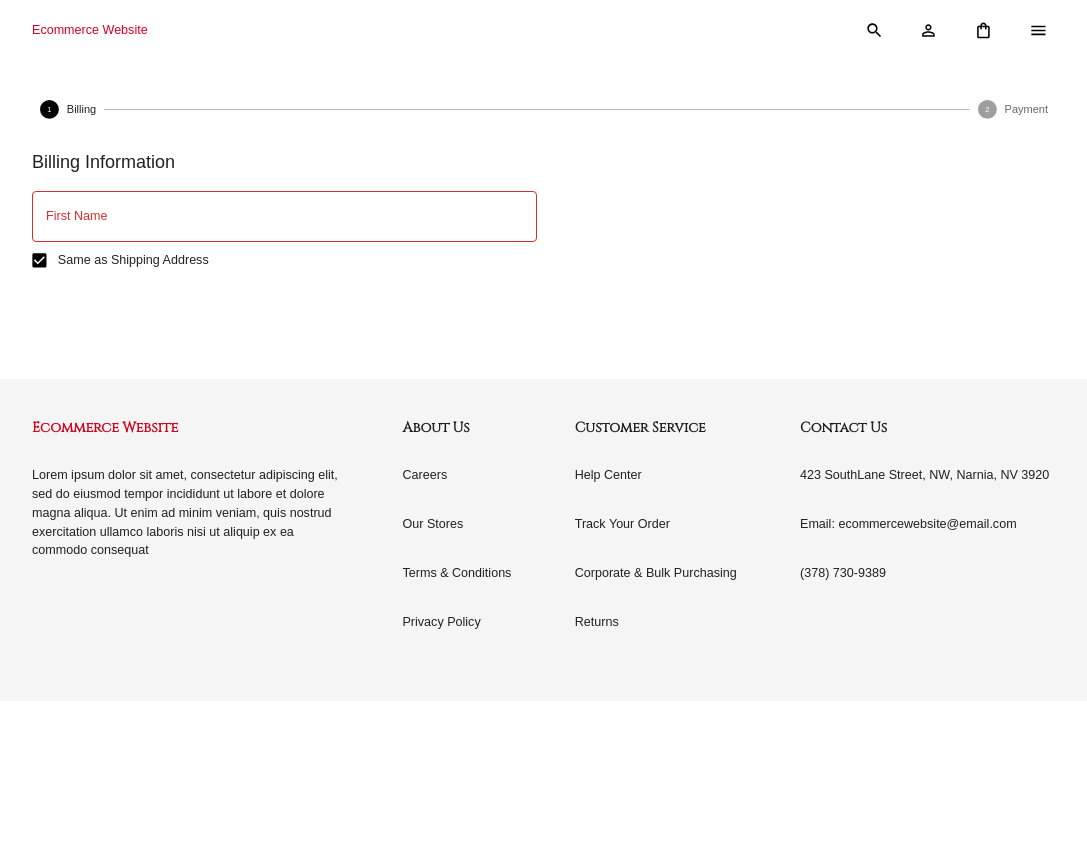
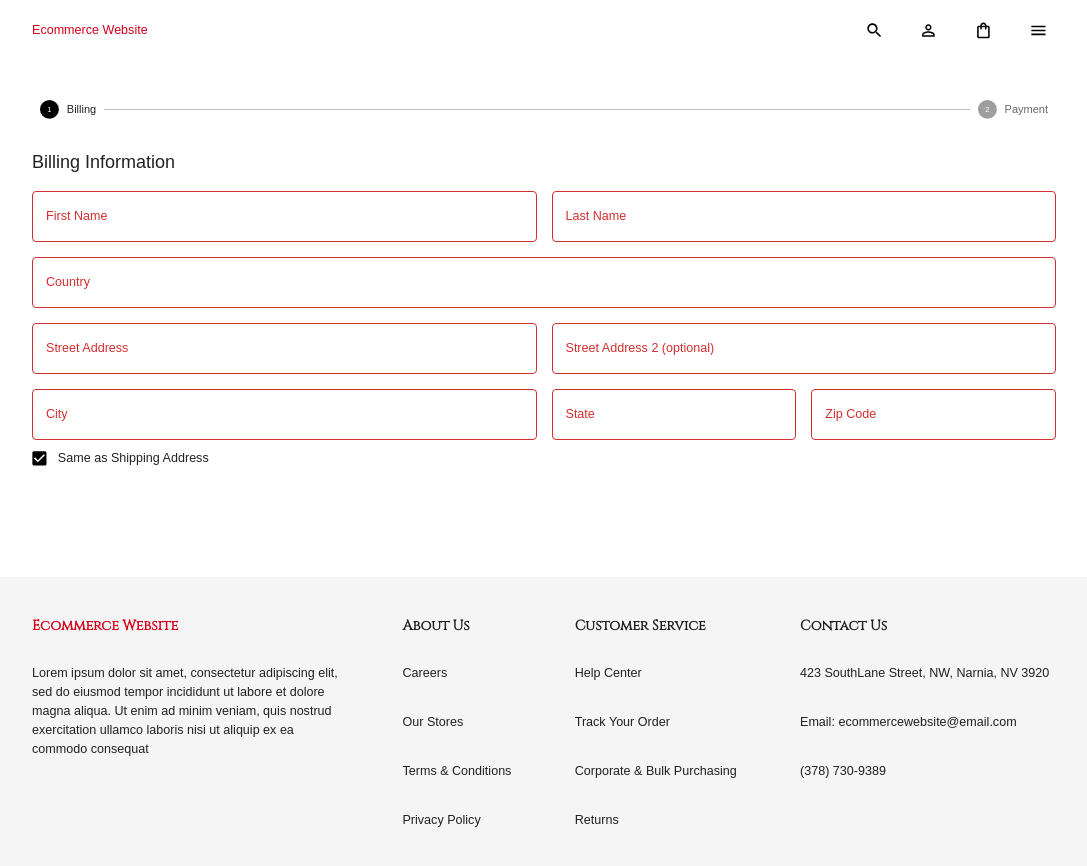
Before and after one commit to brosmar18/ecommerce-client, a React (Create React App) app: page /checkout in a window 1280 px wide. Shown: the top 866 px of the page, without its empty margins (96-1183 px from the left). Before the commit the page ends 800 px from the top, so only its background shows below. Built offline with nearby package versions, Linux system fonts and the light colour scheme; a web font is replaced by a local one.

Commit message:
textFields added

```diff
--- a/src/pages/Checkout/AddressForm.jsx
+++ b/src/pages/Checkout/AddressForm.jsx
@@ -45,9 +45,92 @@ const AddressForm = ({
                 helperText={formattedHelper("firstName")}
                 sx={{ gridColumn: "span 2" }}
             />
-
+            <TextField
+                fullWidth
+                type="text"
+                label="Last Name"
+                onBlur={handleBlur}
+                onChange={handleChange}
+                value={values.lastName}
+                name={formattedName("lastName")}
+                error={formattedError("lastName")}
+                helperText={formattedHelper("lastName")}
+                sx={{ gridColumn: "span 2" }}
+            />
+            <TextField
+                fullWidth
+                type="text"
+                label="Country"
+                onBlur={handleBlur}
+                onChange={handleChange}
+                value={values.country}
+                name={formattedName("country")}
+                error={formattedError("country")}
+                helperText={formattedHelper("country")}
+                sx={{ gridColumn: "span 4" }}
+            />
+            <TextField
+                fullWidth
+                type="text"
+                label="Street Address"
+                onBlur={handleBlur}
+                onChange={handleChange}
+                value={values.street1}
+                name={formattedName("street1")}
+                error={formattedError("street1")}
+                helperText={formattedHelper("street1")}
+                sx={{ gridColumn: "span 2" }}
+            />
+            <TextField
+                fullWidth
+                type="text"
+                label="Street Address 2 (optional)"
+                onBlur={handleBlur}
+                onChange={handleChange}
+                value={values.street2}
+                name={formattedName("street2")}
+                error={formattedError("street2")}
+                helperText={formattedHelper("street2")}
+                sx={{ gridColumn: "span 2" }}
+            />
+            <TextField
+                fullWidth
+                type="text"
+                label="City"
+                onBlur={handleBlur}
+                onChange={handleChange}
+                value={values.city}
+                name={formattedName("city")}
+                error={formattedError("city")}
+                helperText={formattedHelper("city")}
+                sx={{ gridColumn: "span 2" }}
+            />
+            <TextField
+                fullWidth
+                type="text"
+                label="State"
+                onBlur={handleBlur}
+                onChange={handleChange}
+                value={values.state}
+                name={formattedName("state")}
+                error={formattedError("state")}
+                helperText={formattedHelper("state")}
+                sx={{ gridColumn: "1fr" }}
+            />
+            <TextField
+                fullWidth
+                type="text"
+                label="Zip Code"
+                onBlur={handleBlur}
+                onChange={handleChange}
+                value={values.zipCode}
+                name={formattedName("zipCode")}
+                error={formattedError("zipCode")}
+                helperText={formattedHelper("zipCode")}
+                sx={{ gridColumn: "1fr" }}
+            />
         </Box>
-    )
-}
+    );
+};
 
 export default AddressForm;
```
